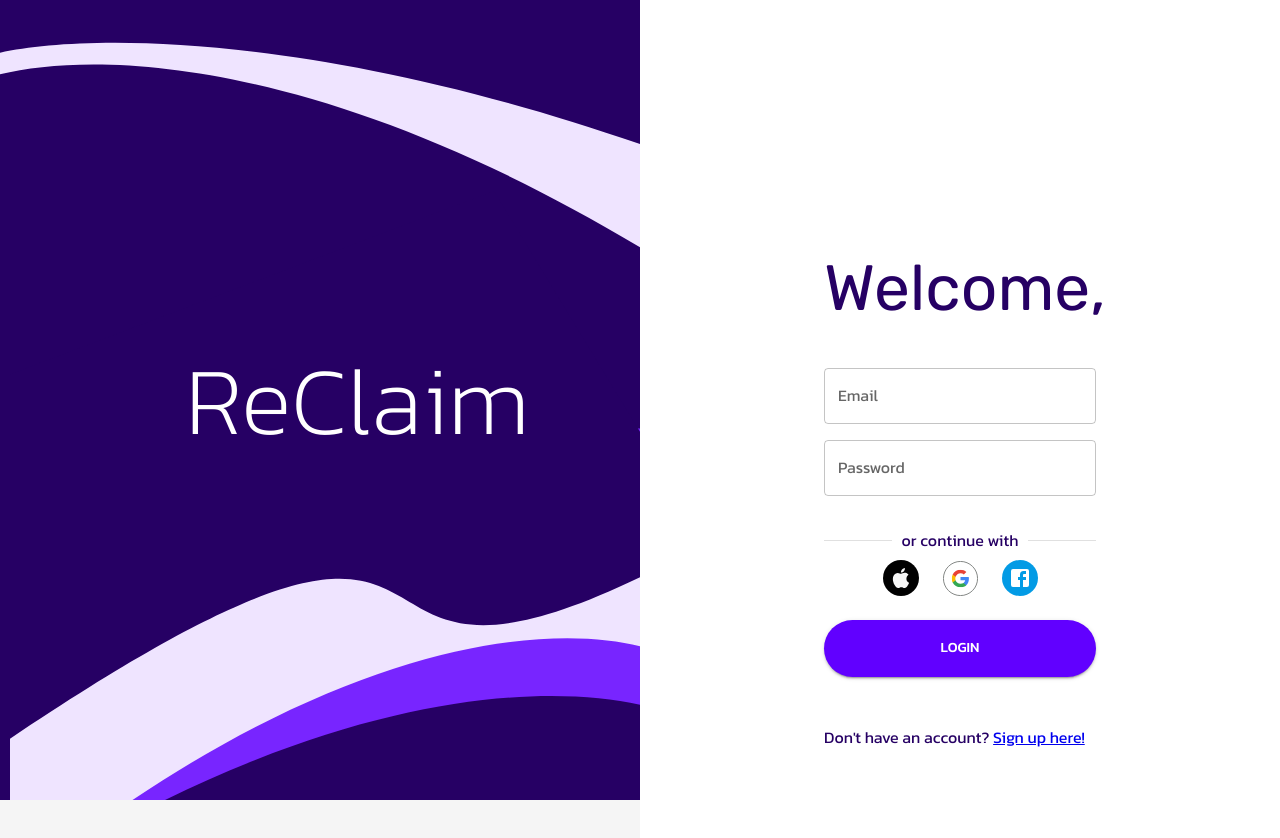
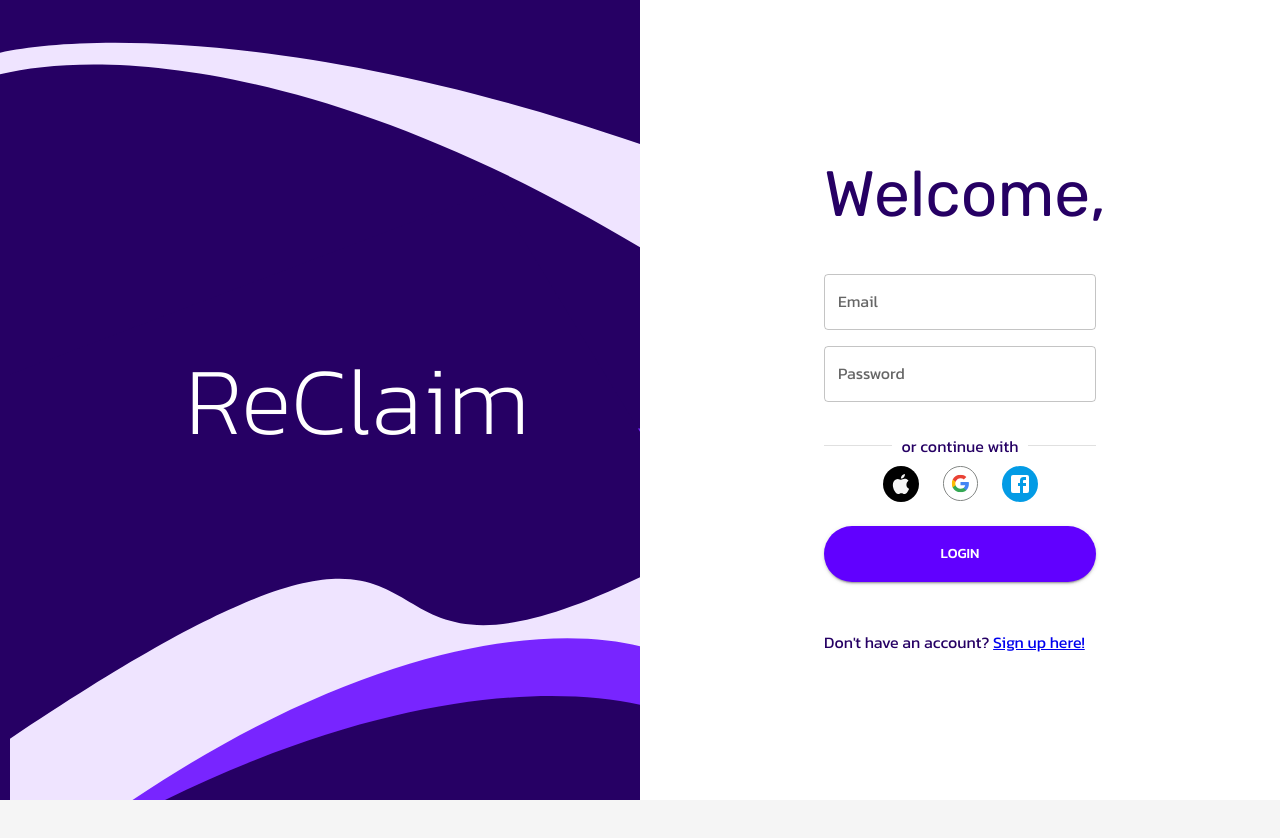
Before and after one commit to Rahik-Sikder/b2bfintech, a React (Create React App) app in the folder b2bfintechs24/: page / in a window 1280 px wide. Shown: the top 838 px of the page. After the commit the page ends 800 px from the top, so only its background shows below. Built offline with nearby package versions, Linux system fonts and the light colour scheme.

Commit message:
sign up page formatting

```diff
--- a/b2bfintechs24/src/pages/Welcome.js
+++ b/b2bfintechs24/src/pages/Welcome.js
@@ -31,7 +31,7 @@ const Welcome = ({ setLoggedIn }) => {
   const [notSignUp, setNotSignUp] = React.useState(true);
 
   return (
-    <Box sx={{ display: "flex", height: "100vh" }}>
+    <Box sx={{ display: "flex", height: "100vh", backgroundColor: "white" }}>
       <CssBaseline />
       <Grid container flex={1}>
         <Grid
@@ -69,13 +69,16 @@ const Welcome = ({ setLoggedIn }) => {
           item
           xs={12}
           md={6}
-          sx={{ paddingY: 30, paddingX: 20, backgroundColor: "white" }}
+          sx={{ marginY: "auto", paddingX: 20, backgroundColor: "white" }}
         >
-          {notSignUp ? (
-            <LoginPanel setLoggedIn={setLoggedIn} setIfLogin={setNotSignUp} />
-          ) : (
-            <SignUpPanel setLoggedIn={setLoggedIn} setIfLogin={setNotSignUp} />
-          )}
+            {notSignUp ? (
+              <LoginPanel setLoggedIn={setLoggedIn} setIfLogin={setNotSignUp} />
+            ) : (
+              <SignUpPanel
+                setLoggedIn={setLoggedIn}
+                setIfLogin={setNotSignUp}
+              />
+            )}
         </Grid>
       </Grid>
     </Box>
```
